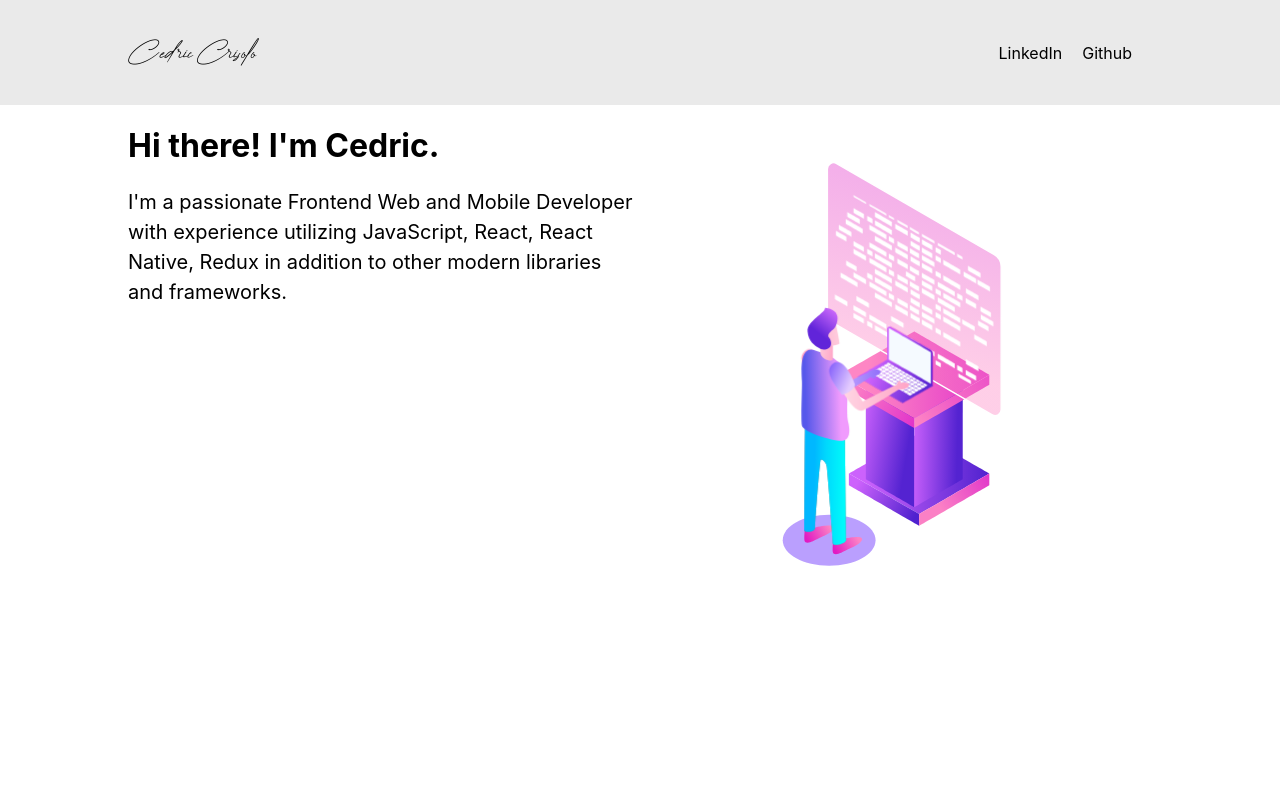
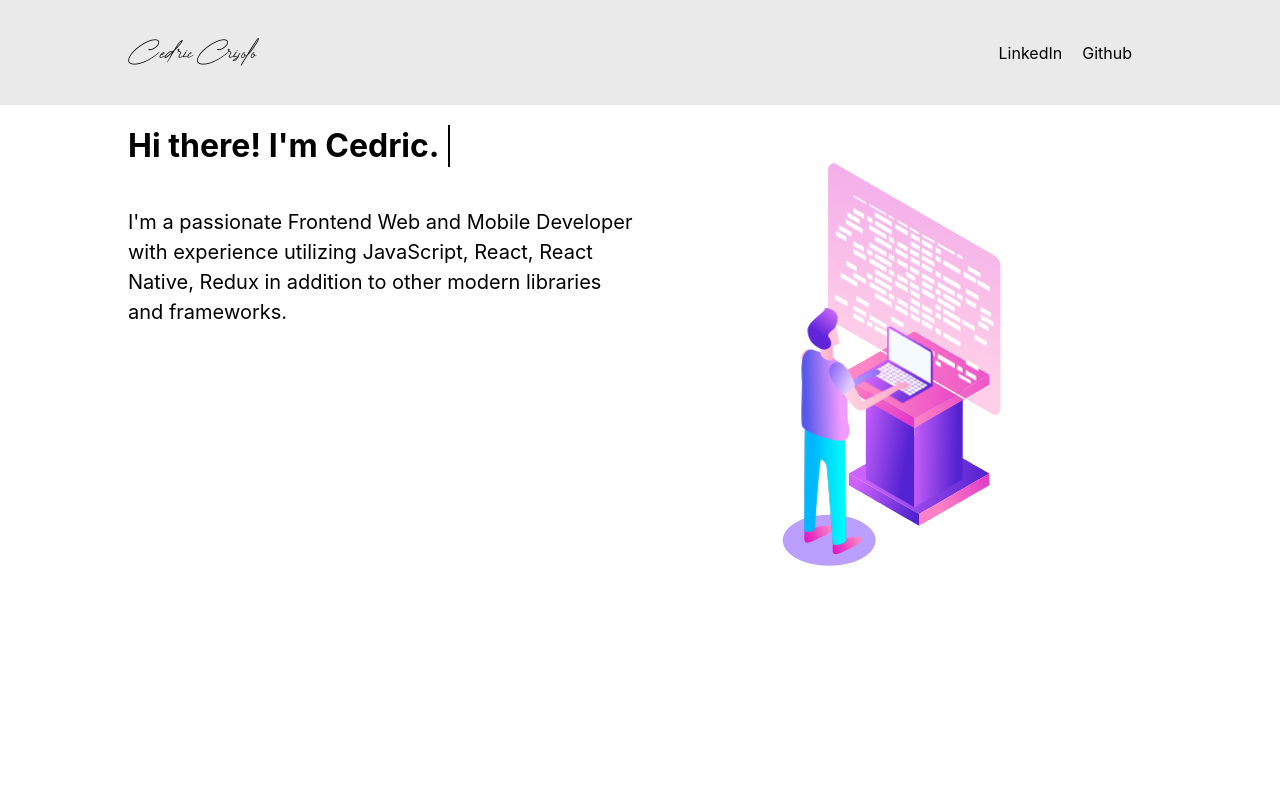
Before and after one commit to ccrisolo/ceds-portfolio, a React (Create React App) app: page / in a window 1280 px wide. Shown: the top 800 px of the page. Built offline with nearby package versions, Linux system fonts and the light colour scheme.

Commit message:
adds blinking cursor css

```diff
--- a/src/App.css
+++ b/src/App.css
@@ -89,6 +89,29 @@ p {
     font-size: 20px;
 }
 
+.typing-container{
+    display: flex;
+    justify-content: flex-start;
+    align-items: center;
+}
+
+.input-cursor{
+    display: inline-block;
+    width: 2px;
+    height: 42px;
+    background-color:black;
+    margin-left: 8px;
+    animation: blink .6s linear infinite alternate;
+}
+
+@keyframes blink {
+    0% {opacity: 1;}
+    40% {opacity: 1;}
+    60% {opacity: 0;}
+    100% {opacity: 0;}
+}
+
+
 @media (min-width: 900px) {
     .App {
         display: grid;
--- a/src/App.js
+++ b/src/App.js
@@ -11,6 +11,9 @@ import NavBar from "./components/NavBar/NavBar";
 import { Signature } from "./components/NavBar/NavBarElements";
 
 function App() {
+
+
+
     return (
         <>
             <div className='App'>
@@ -19,7 +22,13 @@ function App() {
                 </div>
                 <div className='intro-section'>
                     <div className='intro'>
-                        <h1>Hi there! I'm Cedric.</h1>
+                        <div className='typing-container'>
+                            <span id='sentence'>
+                                <h1>Hi there! I'm Cedric.</h1>
+                            </span>
+                            <span className='input-cursor'></span>
+                        </div>
+                        {/* <h1>Hi there! I'm Cedric.</h1> */}
                         <p>
                             I'm a passionate Frontend Web and Mobile Developer
                             with experience utilizing JavaScript, React, React
```
